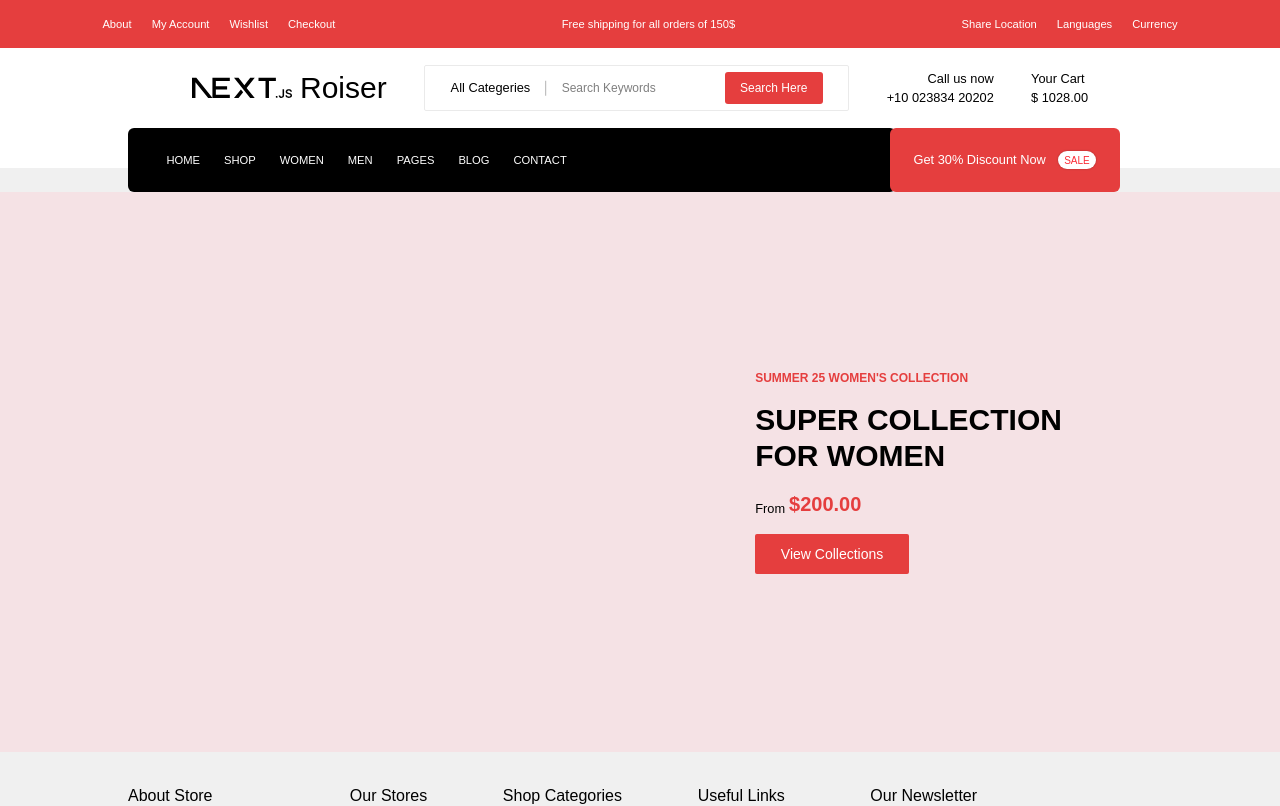
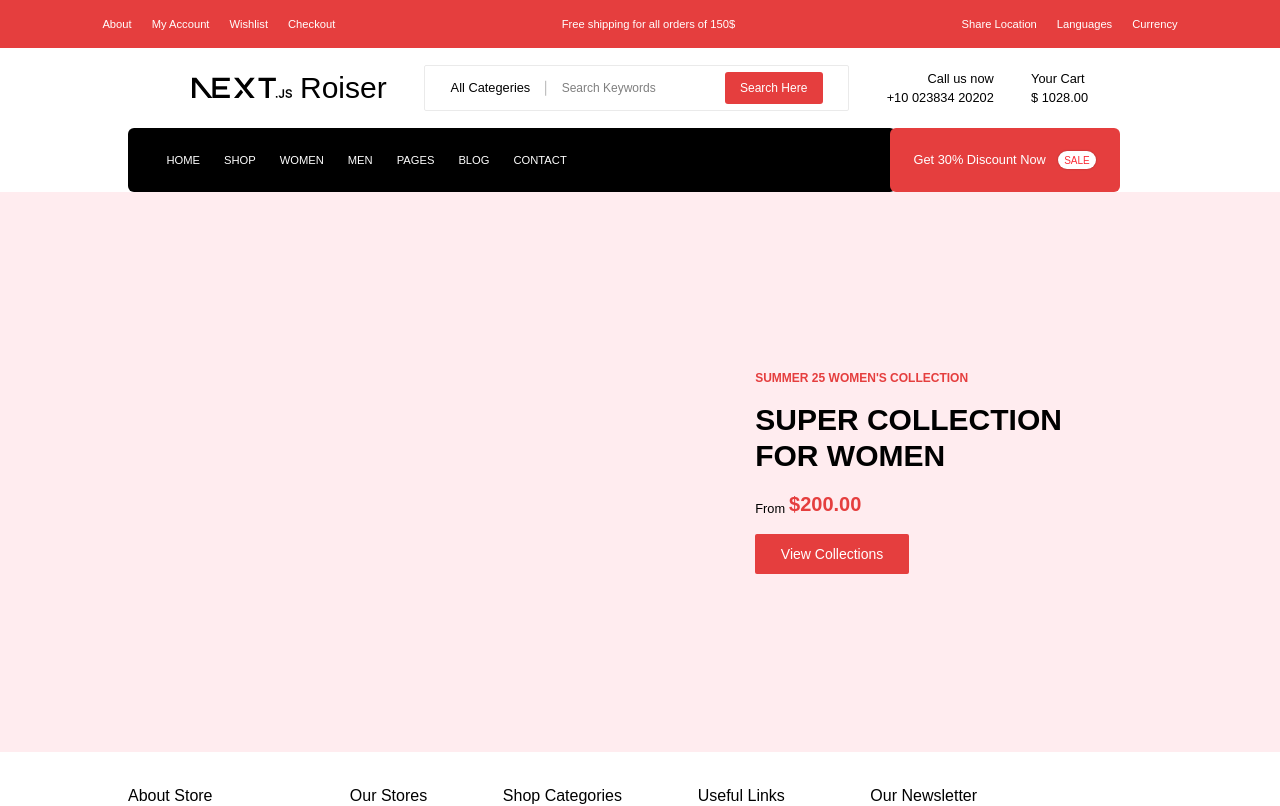
Before and after one commit to AbhijeetDhikale007/e-commerce, a Next.js app: page / in a window 1280 px wide. Shown: the top 806 px of the page. Built offline with nearby package versions, Linux system fonts and the light colour scheme; no server answers.

Commit message:
Background Color Change

```diff
--- a/src/app/globals.css
+++ b/src/app/globals.css
@@ -41,6 +41,6 @@ body {
 body {
   /* background: var(--background); */
   /* color: var(--foreground); */
-  background: rgb(240, 240, 240);
+  background: #fff;
   font-family: Arial, Helvetica, sans-serif;
 }
```
